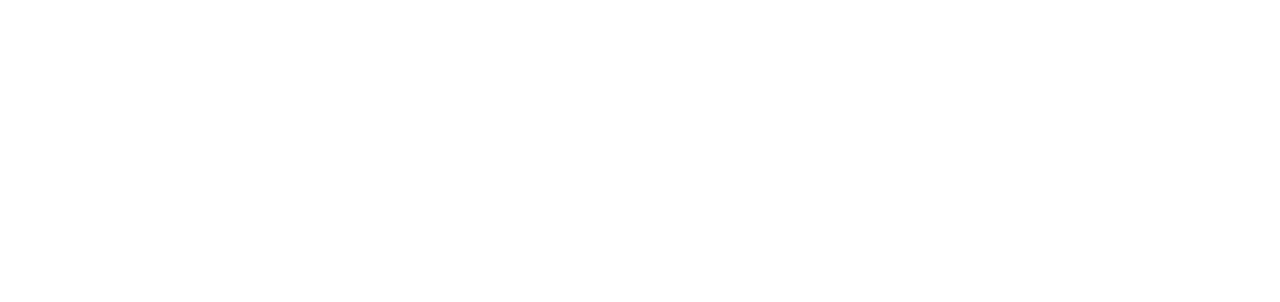
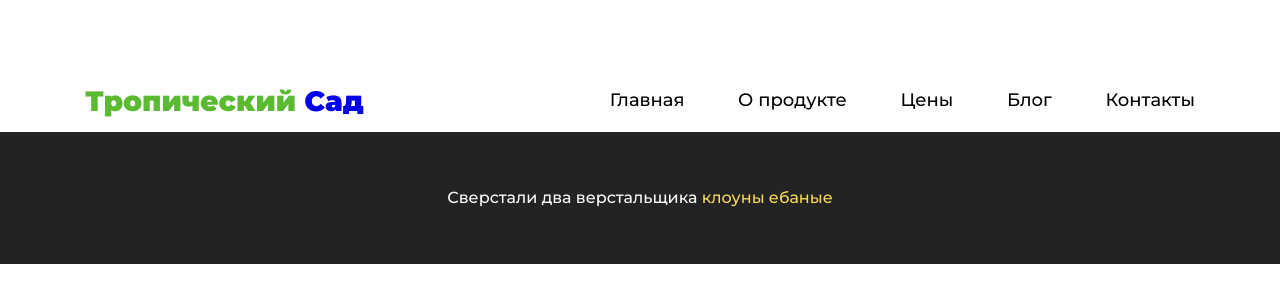
Before and after one commit to Kechi-web/site, a plain HTML site: page shop/shop/index.html in a window 1280 px wide. Drawn offline with nearby package versions, Linux system fonts and the light colour scheme.

Commit message:
I'm Finished my task

```diff
--- a/shop/shop/css/style.css
+++ b/shop/shop/css/style.css
@@ -1 +1,62 @@
 /* No CSS *//*# sourceMappingURL=style.css.map */
+body{
+    font-family: 'Montserrat', sans-serif;
+}
+
+/* HEADER */
+.header{
+    margin-top: 70px;
+}
+
+.header__inner{
+    display: flex;
+    justify-content: space-between;
+    align-items: center;
+}
+
+.header__logo{
+    font-size: 28px;
+    font-weight: 900;
+    color: inherit;
+}
+
+.header__logo span{
+    color: #5abb33;
+}
+
+/* NAV */
+.nav__link{
+  font-size: 18px;
+  font-weight: 500;
+  line-height: 3.44;
+  color: #000000;
+  margin-right: 50px;
+  transition: all .1s ease-in-out;
+}
+
+.nav__link:hover{
+    color: #5abb33;
+}
+
+.nav__link:last-child{
+    margin-right: 0;
+}
+
+/* FOOTER */
+.footer{
+    background-color: #232323;
+    text-align: center;
+}
+
+.footer__text{
+    font-size: 16px;
+    font-weight: 500;
+    line-height: 2.13;
+    color: #ffffff;
+    padding: 49px 0;
+}
+
+
+.footer__text span{
+    color: #fada5a;
+}
--- a/shop/shop/index.html
+++ b/shop/shop/index.html
@@ -11,11 +11,29 @@
     <link rel="stylesheet" href="https://use.fontawesome.com/releases/v5.7.2/css/all.css">
     <link rel="stylesheet" href="css/reset.css">
     <link rel="stylesheet" href="css/style.css">
+    <link href="https://fonts.googleapis.com/css2?family=Montserrat:wght@400;500;700;800;900&display=swap" rel="stylesheet">
     <title>Hello, world!</title>
 </head>
 
 <body>
+    <header class="header">
+        <div class="container">
+            <div class="header__inner">
+                <div class="header__logo"><a href="#"><span>Тропический</span> Сад</a></div>
 
+                <nav class="nav">
+                    <a href="#" class="nav__link">Главная</a>
+                    <a href="#" class="nav__link">О продукте</a>
+                    <a href="#" class="nav__link">Цены</a>
+                    <a href="#" class="nav__link">Блог</a>
+                    <a href="#" class="nav__link">Контакты</a>
+                </nav>
+            </div>
+        </div>
+    </header>
+    <footer class="footer">
+        <h4 class="footer__text">Сверстали два верстальщика <span>клоуны ебаные</span></h4>
+    </footer>
     <!-- Optional JavaScript -->
     <!-- jQuery first, then Popper.js, then Bootstrap JS -->
     <script src="https://code.jquery.com/jquery-3.4.1.min.js"></script>
```
